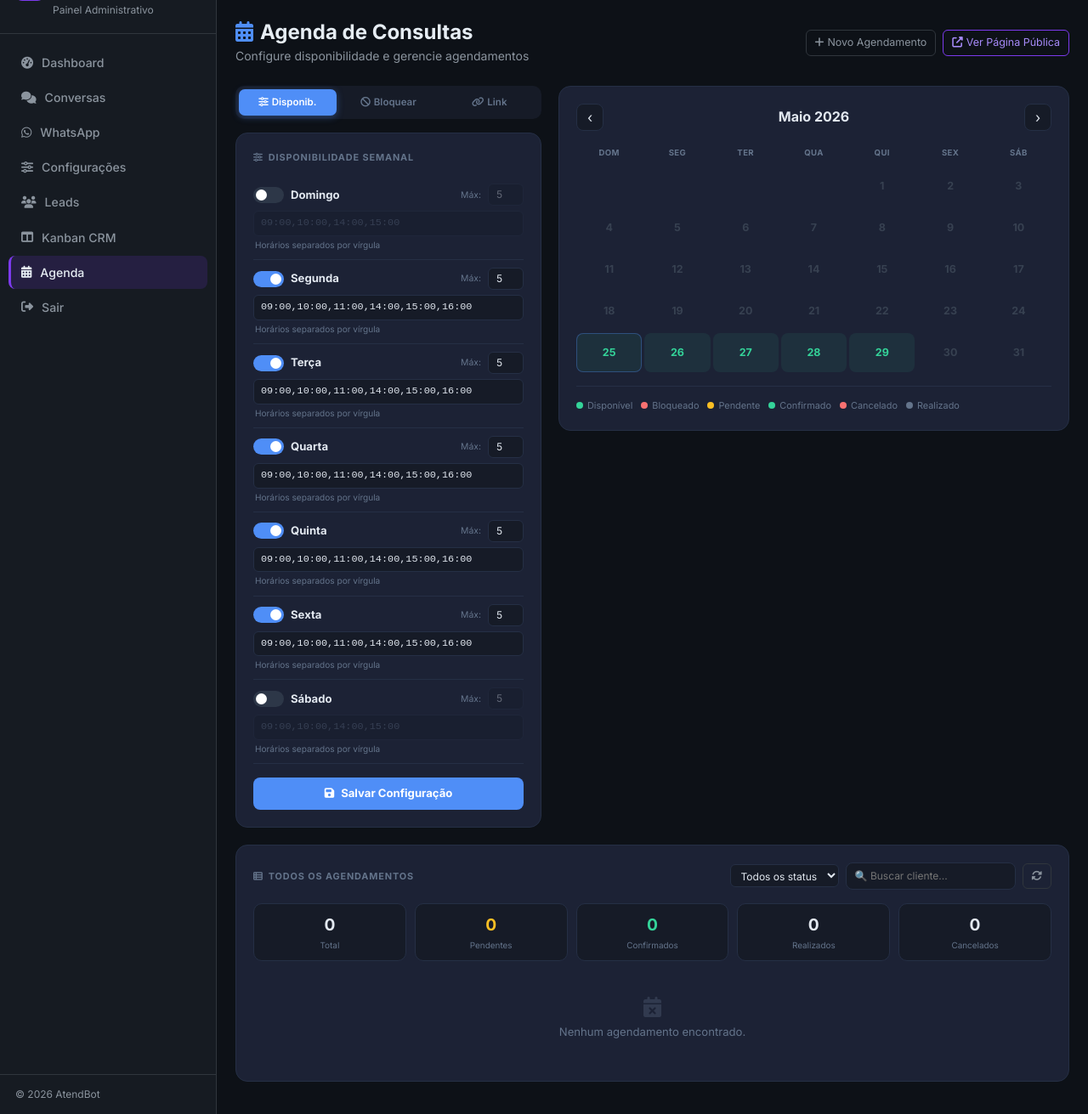
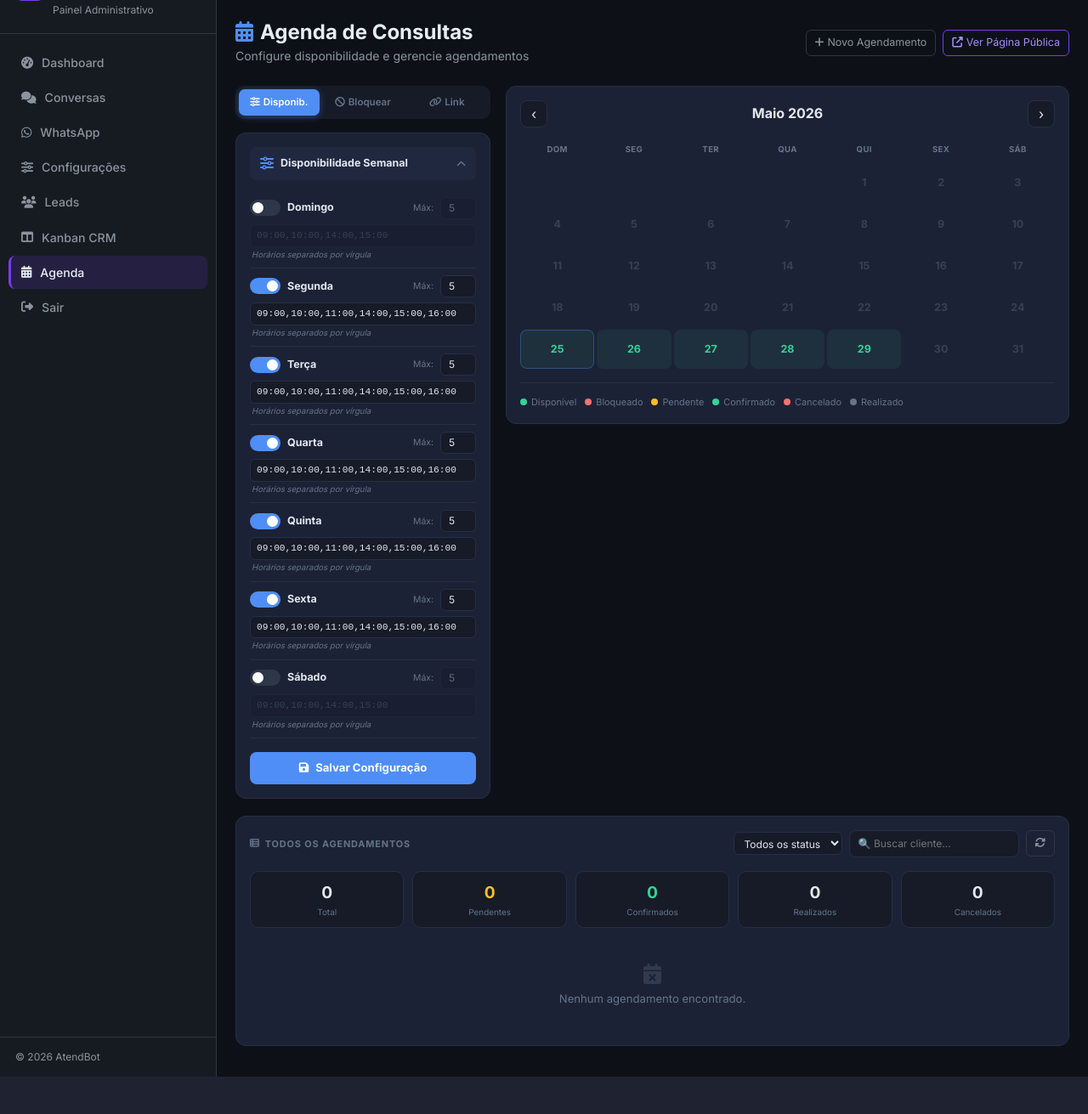
Before and after one commit to tinoweb/MarinaBot, a Flask app: page /admin/agenda in a window 1280 px wide. Shown: the part 55-1366 px from the top of the page at 85% size. After the commit the page ends 1322 px from the top, so only its background shows below. Run offline with Flask 3, Linux system fonts and the light colour scheme; the visitor is signed in with stand-in values (Sample User, id 1); data that the repository does not hold is empty.

Commit message:
ajustes no padding do card pra ganhar espaço

```diff
--- a/app/templates/admin/agenda.html
+++ b/app/templates/admin/agenda.html
@@ -21,8 +21,8 @@
 /* ── Layout principal ───────────────────────────────── */
 .ag-layout {
   display: grid;
-  grid-template-columns: 360px 1fr;
-  gap: 20px;
+  grid-template-columns: 300px 1fr;
+  gap: 18px;
   align-items: start;
 }
 @media(max-width:1024px){ .ag-layout { grid-template-columns: 1fr; } }
@@ -31,15 +31,15 @@
 .ag-card {
   background: var(--ag-card);
   border: 1px solid var(--ag-border);
-  border-radius: 14px;
-  padding: 20px;
-  margin-bottom: 14px;
+  border-radius: 12px;
+  padding: 16px;
+  margin-bottom: 12px;
 }
 .ag-card:last-child { margin-bottom: 0; }
 .ag-card-title {
   font-size: .68rem; font-weight: 700; letter-spacing: .08em;
   text-transform: uppercase; color: var(--ag-muted);
-  margin-bottom: 14px; display: flex; align-items: center; gap: 6px;
+  margin-bottom: 12px; display: flex; align-items: center; gap: 6px;
 }
 
 /* ── Tabs sidebar ───────────────────────────────────── */
@@ -60,9 +60,27 @@
 .ag-tab-panel { display: none; }
 .ag-tab-panel.active { display: block; }
 
+/* ── Accordion config ────────────────────────────────── */
+.config-accordion-header {
+  display: flex; align-items: center; justify-content: space-between;
+  padding: 10px 12px; background: var(--ag-surface);
+  border-radius: 8px; cursor: pointer; transition: background .15s;
+  margin-bottom: 2px;
+}
+.config-accordion-header:hover { background: var(--ag-hover); }
+.config-accordion-header.active { background: var(--ag-hover); }
+.config-accordion-icon {
+  font-size: .7rem; color: var(--ag-muted); transition: transform .2s;
+}
+.config-accordion-header.active .config-accordion-icon { transform: rotate(180deg); }
+.config-accordion-body {
+  max-height: 0; overflow: hidden; transition: max-height .3s ease;
+}
+.config-accordion-body.show { max-height: 1200px; }
+
 /* ── Day row – layout em 2 linhas ───────────────────── */
 .day-row {
-  padding: 9px 0;
+  padding: 8px 0;
   border-bottom: 1px solid var(--ag-border);
 }
 .day-row:last-child { border-bottom: none; }
@@ -82,7 +100,7 @@
 }
 .day-toggle input:checked + .slider::before { transform: translateX(17px); }
 .day-name {
-  font-size: .82rem; color: var(--ag-text); font-weight: 700; flex: 1;
+  font-size: .78rem; color: var(--ag-text); font-weight: 700; flex: 1;
 }
 .max-label {
   font-size: .65rem; color: var(--ag-muted); white-space: nowrap;
@@ -97,15 +115,15 @@
 .horarios-input {
   flex: 1; min-width: 0;
   background: var(--ag-surface); border: 1px solid var(--ag-border);
-  color: var(--ag-text); border-radius: 6px; padding: 5px 8px;
-  font-size: .74rem; font-family: 'Courier New', monospace;
+  color: var(--ag-text); border-radius: 6px; padding: 4px 7px;
+  font-size: .7rem; font-family: 'Courier New', monospace;
 }
 .horarios-input::placeholder { color: var(--ag-muted); }
 .horarios-input:focus { outline: none; border-color: var(--ag-primary); }
 .horarios-input:disabled, .max-input:disabled { opacity: .35; }
 .horarios-hint {
-  font-size: .63rem; color: var(--ag-muted); margin-top: 3px;
-  padding-left: 2px;
+  font-size: .6rem; color: var(--ag-muted); margin-top: 2px;
+  padding-left: 2px; font-style: italic;
 }
 
 /* ── Input padrão no card ───────────────────────────── */
@@ -386,12 +404,20 @@
     <!-- Tab: Disponibilidade semanal -->
     <div id="tab-config" class="ag-tab-panel active">
       <div class="ag-card">
-        <div class="ag-card-title">
-          <i class="fas fa-sliders"></i> Disponibilidade Semanal
+        <!-- Accordion header -->
+        <div class="config-accordion-header active" onclick="toggleAccordion(this)">
+          <div style="display:flex;align-items:center;gap:8px;">
+            <i class="fas fa-sliders" style="color:var(--ag-primary)"></i>
+            <span style="font-size:.78rem;font-weight:700;color:var(--ag-text)">Disponibilidade Semanal</span>
+          </div>
+          <i class="fas fa-chevron-down config-accordion-icon"></i>
         </div>
-        <form id="form-config">
-          {% for dia in config_semanal %}
-          <div class="day-row">
+
+        <!-- Accordion body -->
+        <div class="config-accordion-body show">
+          <form id="form-config" style="margin-top:10px;">
+            {% for dia in config_semanal %}
+            <div class="day-row">
             <div class="day-row-top">
               <label class="day-toggle" title="{{ dias_label[dia.dia_semana] }}">
                 <input type="checkbox" name="ativo_{{ dia.dia_semana }}"
@@ -422,6 +448,13 @@
             <i class="fas fa-save me-2"></i>Salvar Configuração
           </button>
         </form>
+        </div>
+
+        <!-- Resumo quando colapsado -->
+        <div id="config-resumo" style="display:none;margin-top:8px;font-size:.7rem;color:var(--ag-muted);padding:0 12px;">
+          <i class="fas fa-info-circle me-1"></i>
+          Clique para expandir e configurar os horários
+        </div>
       </div>
     </div>
 
@@ -695,6 +728,23 @@ function switchTab(name, btn) {
   document.querySelectorAll('.ag-tab-panel').forEach(p => p.classList.remove('active'));
   btn.classList.add('active');
   document.getElementById('tab-' + name).classList.add('active');
+}
+
+// ── Accordion ────────────────────────────────────────
+function toggleAccordion(header) {
+  const body   = header.nextElementSibling;
+  const resumo = document.getElementById('config-resumo');
+  const isOpen = header.classList.contains('active');
+
+  if (isOpen) {
+    header.classList.remove('active');
+    body.classList.remove('show');
+    if (resumo) resumo.style.display = 'block';
+  } else {
+    header.classList.add('active');
+    body.classList.add('show');
+    if (resumo) resumo.style.display = 'none';
+  }
 }
 
 // ── Selecionar dia no calendário ─────────────────────
```
